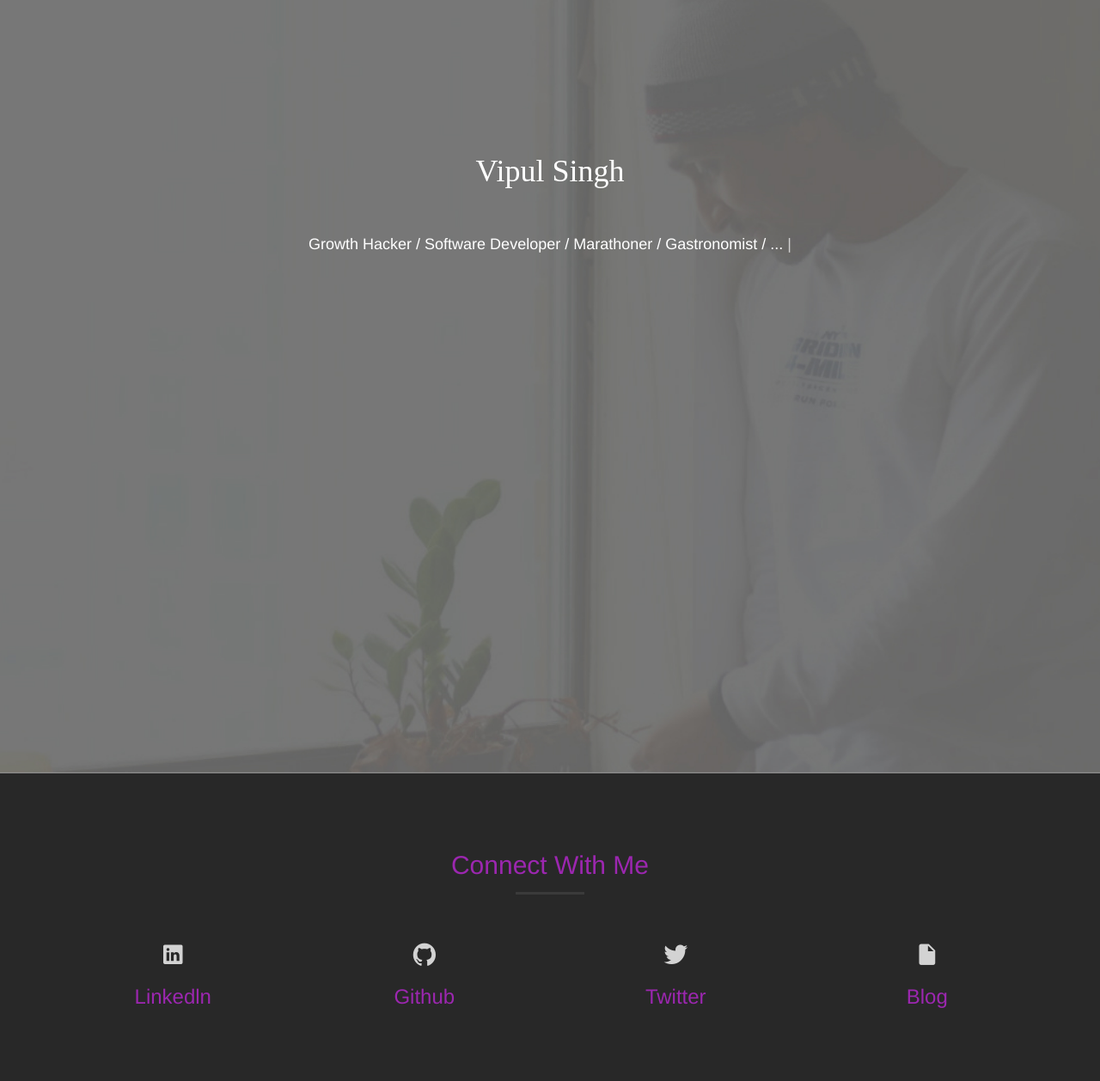
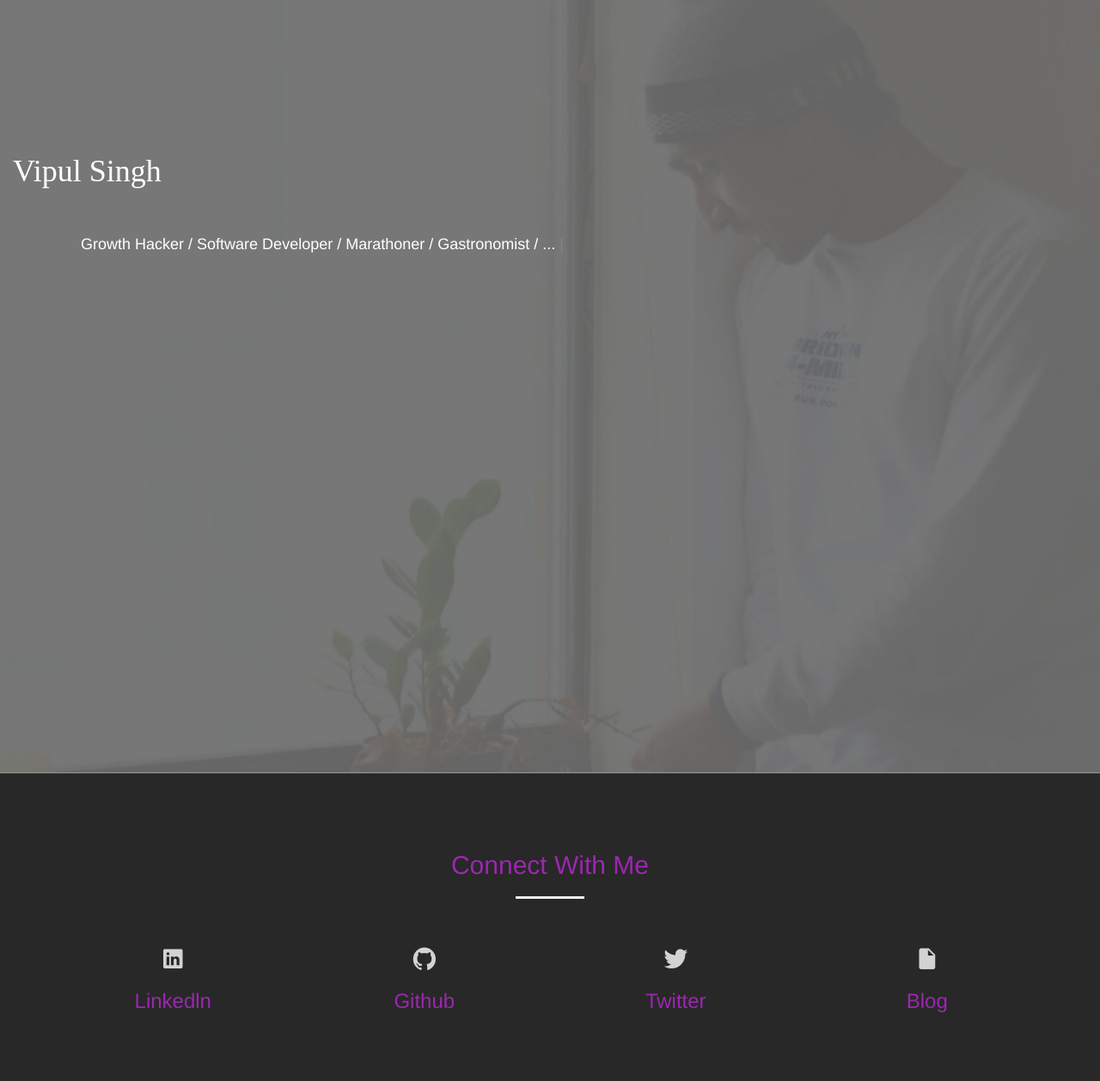
Before and after one commit to neoeahit/old.github.io, a Jekyll site: the page index.html, which Jekyll copies as it is, in a window 1280 px wide. Shown: the whole page at 86% size. Built offline with Jekyll 4.4.1, drawn with Linux system fonts in a browser that asks for light colours; nearby versions of some CDN libraries.

Commit message:
Update main.css
refactoring

```diff
--- a/css/main.css
+++ b/css/main.css
@@ -28,7 +28,7 @@ body {
 hr {
     max-width: 80px;
     border-width: 3px;
-    opacity: 0.09;
+    opacity: 0.09
     margin-top: 15px;
     margin-bottom: 15px;
 }
@@ -116,7 +116,7 @@ header .header-content {
     position: relative;
     width: 100%;
     padding: 100px 15px;
-    text-align: center;
+    text-align: left;
     z-index: 2;
 }
 
@@ -141,14 +141,16 @@ header .header-content .inner p {
 .typing{
 	white-space:nowrap;
 	overflow: hidden;
-	animation: type 4s steps(50, end) 1;
+  text-align: center;
+  width: 40em;
+	animation: type 5s steps(50, end) 1;
 }
 
 @keyframes type{
 	from{ width: 0;}
 }
 span{
-	animation: blink 1s infinite;
+	animation: blink 2s infinite;
 }
 
 @keyframes blink{
```
